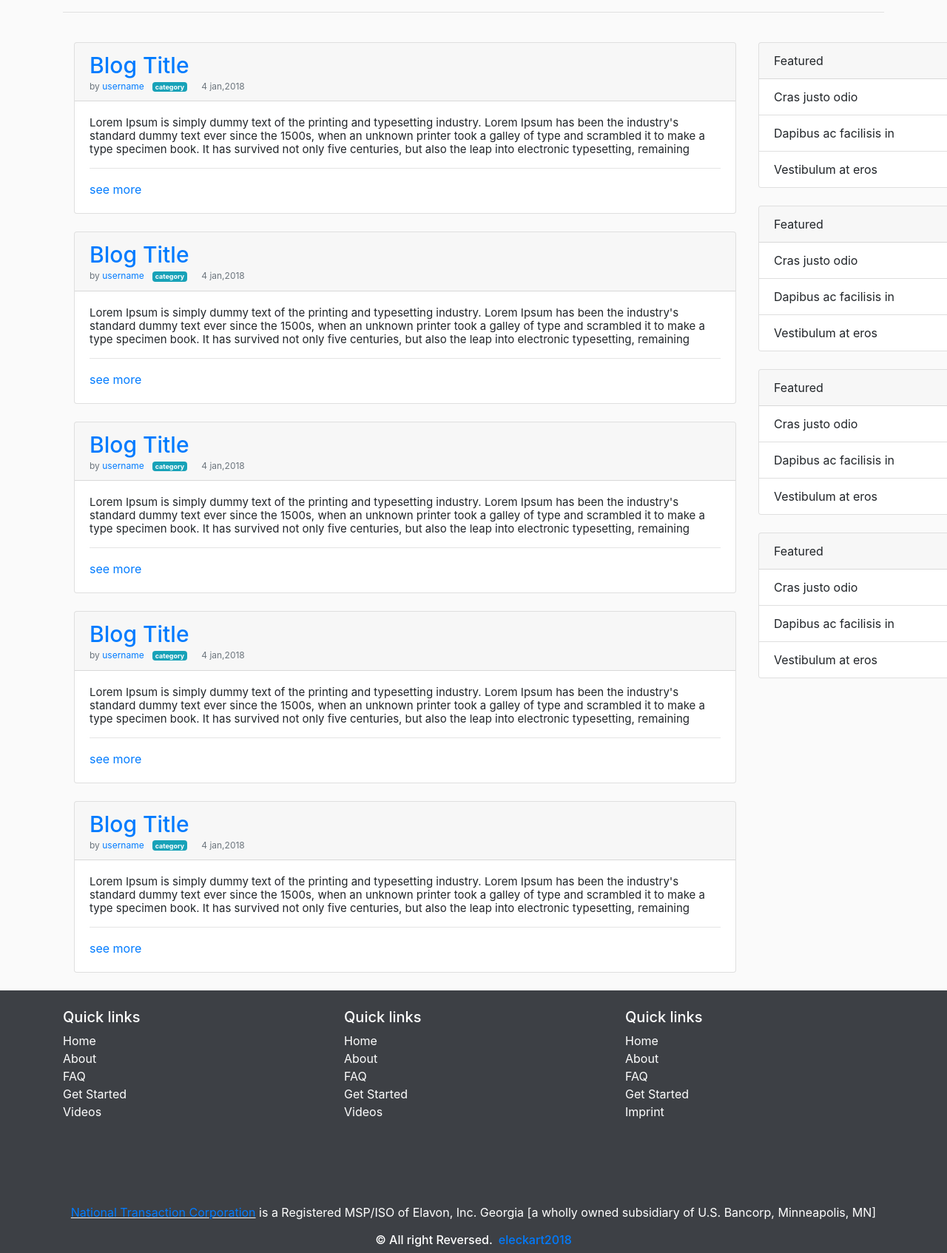
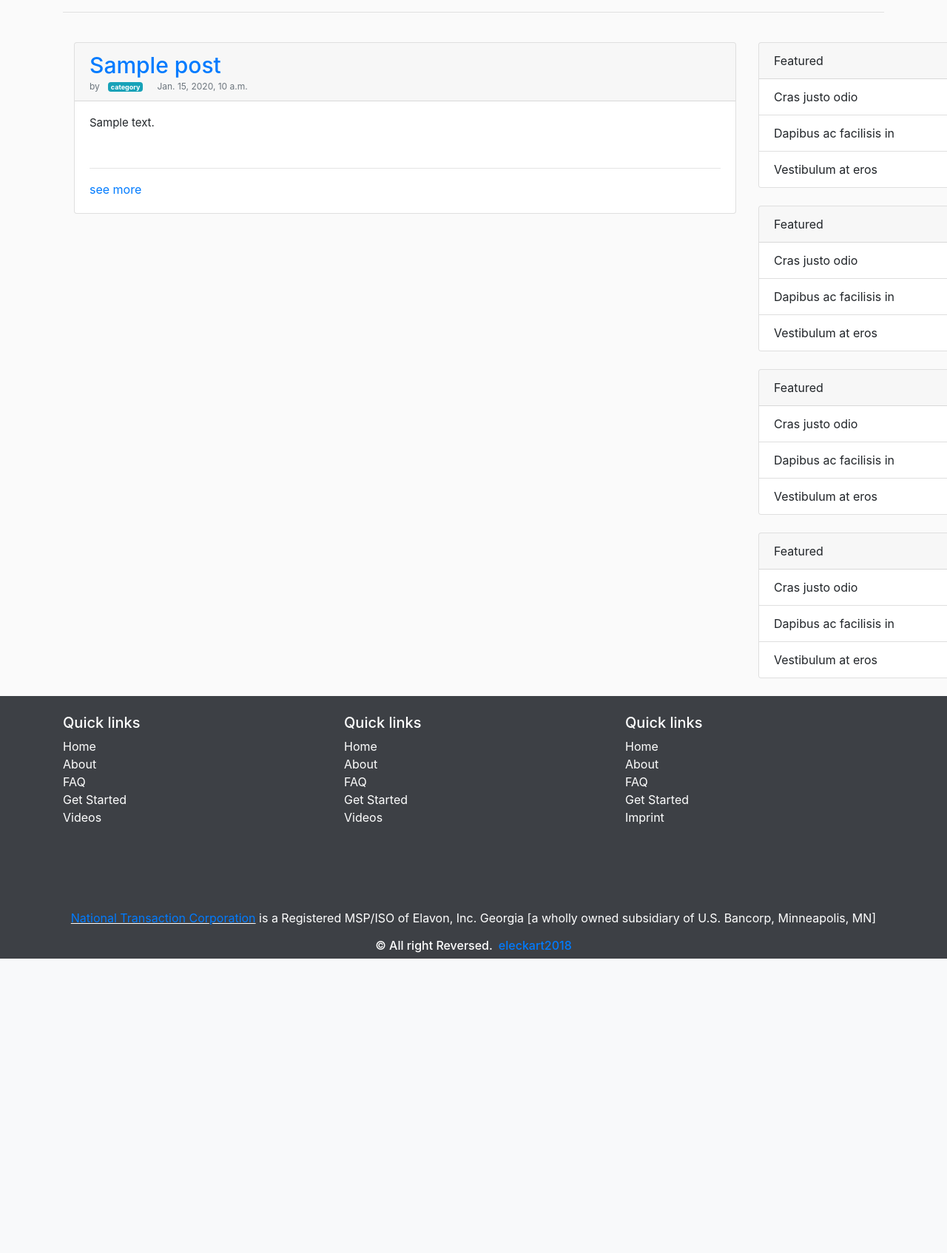
Before and after one commit to zahid-rahman/first-django-project, a Django app: page / in a window 1280 px wide. Shown: the part 56-1750 px from the top of the page at 74% size. After the commit the page ends 1352 px from the top, so only its background shows below. Run offline with Django 3.2, Linux system fonts and the light colour scheme; tables that the repository leaves empty hold one stand-in row (values such as "Sample post"); some libraries are stand-ins or nearby versions.

Commit message:
adding all post segment

```diff
--- a/blogapp/views.py
+++ b/blogapp/views.py
@@ -1,15 +1,21 @@
 from django.shortcuts import render
+from .models import Post
+
 
 # Create your views here.
 
 
 def front_view(request):
-    return render(request,'index.html')
+    all_post = Post.objects.all()
+    context = {
+        'all_post': all_post
+    }
+    return render(request, 'index.html', context)
+
 
 # def login_view(request):
 #     return render(request,'auth/login.html',{'title':'Login'})
 
 
-
 def about_view(request):
-    return render(request,'about/about.html',{'title':'About'})
+    return render(request, 'about/about.html', {'title': 'About'})
--- a/templates/index.html
+++ b/templates/index.html
@@ -15,29 +15,31 @@
             <!--alert messages-->
 
 
+            {% for post in all_post %}
 
+            <div class="card">
+                <h5 class="card-header"><a style="font-size:30px" href="#">{{ post.title }}
 
-            {% for i in "xxxxx" %}
-            <div class="card">
-                <h5 class="card-header"><a style="font-size:30px" href="#">Blog Title
 
                 </a>
 
                     <br>
-                    <small style="font-size:12px" class="form-text text-muted">by <a href="">username</a> <span class="badge badge-info ml-2">category</span> <span class="ml-3">4 jan,2018</span></small>
+                    <small style="font-size:12px" class="form-text text-muted">by <a href="">{{ user.username }}</a>
+                        <span class="badge badge-info ml-2">category</span> <span
+                                class="ml-3">{{ post.date_time }}</span></small>
 
                 </h5>
                 <div class="card-body">
                     <!--<h5 class="card-title">Special title treatment</h5>-->
-                    <p style="line-height:1.2em; height:3.6em;overflow:hidden; font-size: 15px" class="card-text">
+                    <p style="line-height:1.2em; height:3.6em;overflow:hidden; font-size: 15px"
+                       class="card-text">
 
-                        Lorem Ipsum is simply dummy text of the printing and typesetting industry. Lorem Ipsum has been the industry's standard dummy text ever since the 1500s, when an unknown printer took a galley of type and scrambled it to make a type specimen book. It has survived not only five centuries, but also the leap into electronic typesetting, remaining essentially unchanged. It was popularised in the 1960s with the release of Letraset sheets containing Lorem Ipsum passages, and more recently with desktop publishing software like Aldus PageMaker including versions of Lorem Ipsum.
-
+                        {{ post.content }}
 
 
                     </p>
                     <hr>
-                    <a href="#" >see more</a>
+                    <a href="#">see more</a>
                 </div>
             </div>
             <br>
--- a/templates/user/profile.html
+++ b/templates/user/profile.html
@@ -75,7 +75,8 @@
                 <a href="{% url 'upload.post.page' %}" class="btn btn-outline-info">Upload post</a>
                 <a href="{% url 'user.post' user.id%}" class="btn btn-outline-info">{{user.username}} Posts</a>
                 <!--<a href="#" class="btn btn-outline-info"> </a>-->
-                <button type="button" class="btn btn-outline-info" data-toggle="modal" data-target="#exampleModalCenter">
+                <button type="button" class="btn btn-outline-info" data-toggle="modal"
+                        data-target="#exampleModalCenter">
                     Notifications <span class="badge badge-danger">1</span>
                 </button>
                 <a href="#" class="btn btn-outline-info">Profile setting</a>
@@ -90,7 +91,7 @@
                 <div class="modal-dialog modal-dialog-centered" role="document">
                     <div class="modal-content">
                         <div class="modal-header">
-                            <h5 class="modal-title" id="exampleModalLongTitle"> <b>Notification</b></h5>
+                            <h5 class="modal-title" id="exampleModalLongTitle"><b>Notification</b></h5>
                             <button type="button" class="close" data-dismiss="modal" aria-label="Close">
                                 <span aria-hidden="true">&times;</span>
                             </button>
```
Also changed, not shown: main_app/urls.py (+5 -6 lines), templates/posts/post.html (+8 -5 lines), templates/user/upload_post.html (+4 -3 lines).
